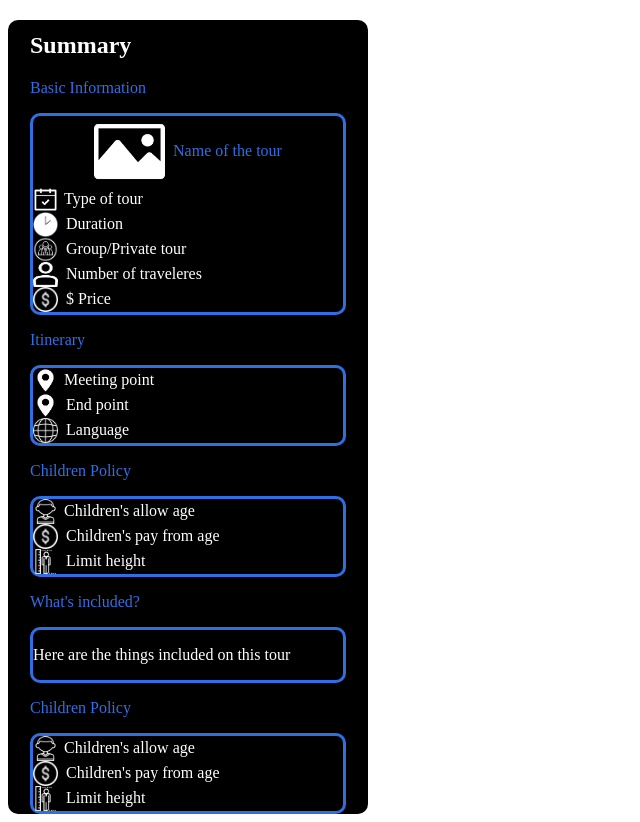
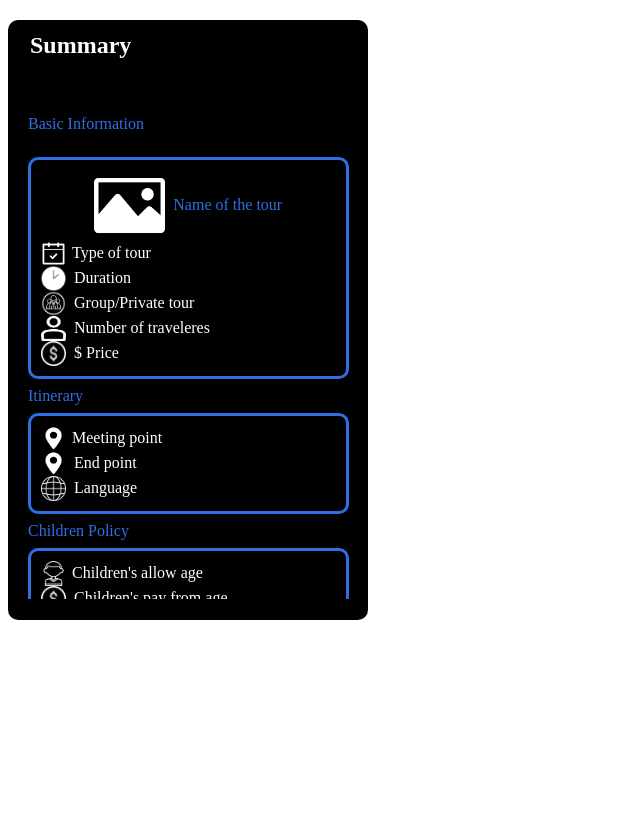
Before and after one commit to Efren73/GoWheelTheWorld-Front, a React (Create React App) app: page / in a window 1280 px wide. Shown: the whole page, without its empty margins (0-640 px from the left). After the commit the page ends 800 px from the top, so only its background shows below. Built offline with nearby package versions, Linux system fonts and the light colour scheme.

Commit message:
sumary completo

```diff
--- a/src/components/Cart/cart.component.tsx
+++ b/src/components/Cart/cart.component.tsx
@@ -13,6 +13,10 @@ import {
   HStack,
   AspectRatio,
   Divider,
+  Stack,
+  Input,
+  InputRightElement,
+  InputGroup,
 } from "@chakra-ui/react"
 import { ICart } from "./cart.types";
 
@@ -23,15 +27,27 @@ function Cart(props: ICart): JSX.Element {
 		<VStack
 			h="full"
 			w="full"
-			p={10}
+			padding='20px'
 			spacing={10}
 			alignItems="flex-start"
 			bg="wtw.200"
+			background="#EBE9E9"
 		>
-			<VStack alignItems="flex-start" p={0}>
-				<Heading size="2xl">Your cart</Heading>
-				<Text>If price is too hard on your eyes, try changing the theme.</Text>
-			</VStack>
+			<Stack spacing={2}>
+
+					<Text fontSize='20px' color='#3F6FE4'>Basic Information / Name</Text>
+					<Text fontSize='50px'>Give your experience a name</Text>
+					<Text fontSize='25px' paddingTop='20px'>Make sure it's descriptive and unique so travelers know what you offer.</Text>
+
+
+				<Stack spacing={3} w='full' paddingTop='20px'>
+					<InputGroup>
+						<Input placeholder='Experience name' size='lg'w='full'/>
+					</InputGroup>
+				</Stack>
+
+			</Stack>
+
 		</VStack>
 	);
 }
--- a/src/components/summary/summary.component.tsx
+++ b/src/components/summary/summary.component.tsx
@@ -26,15 +26,18 @@ import Typetour from './images/type-of-tour.png';
 import price from './images/price.png';
 
 const Summary = () => (
-  <Box h="full" w={360} background="#000" borderRadius='10px' borderColor={'black'}>
+  <Box h='600px' w={360} background="#000" borderRadius='10px' borderColor={'black'}>
     <Heading paddingLeft={22} paddingTop={12} color="#fff">
       Summary
     </Heading>
-    <Text color='#2F6FE4' paddingLeft={22}>
+
+    <VStack alignItems='flex-start' h='80%' overflowY='auto' padding='20px' maxW={310}>
+
+      <Text color='#2F6FE4'>
         Basic Information
       </Text>
-    <Box borderRadius='10px' borderColor='#2F6FE4' border='3px solid #2F6FE4' maxW={310} marginLeft={22}>
 
+      <Box borderRadius='10px' borderColor='#2F6FE4' border='3px solid #2F6FE4' w='95%' padding='10px'>
           <HStack justifyContent='center'>
             <Image src={photo} alt="default image"  maxWidth={114} maxH={71}/>
             <Text color='#2F6FE4'>
@@ -78,11 +81,11 @@ const Summary = () => (
           </HStack>
       </Box>
 
-    <Text color='#2F6FE4' paddingLeft={22}>
+      <Text color='#2F6FE4'>
         Itinerary
       </Text>
 
-    <Box borderRadius='10px' borderColor='#2F6FE4' border='3px solid #2F6FE4' maxW={310} marginLeft={22}>
+      <Box borderRadius='10px' borderColor='#2F6FE4' border='3px solid #2F6FE4'  w='95%' padding='10px'>
           <HStack justifyContent="en" spacing={6} w="full">
               <Image src={location} alt="Meeting point icon" w={25} h={25}/>
             <Text color="#fff">
@@ -104,11 +107,11 @@ const Summary = () => (
           </HStack>
       </Box>
 
-    <Text color='#2F6FE4' paddingLeft={22}>
+      <Text color='#2F6FE4'>
         Children Policy
       </Text>
 
-    <Box borderRadius='10px' borderColor='#2F6FE4' border='3px solid #2F6FE4' maxW={310} marginLeft={22}>
+      <Box borderRadius='10px' borderColor='#2F6FE4' border='3px solid #2F6FE4'  w='95%' padding='10px'>
           <HStack justifyContent="en" spacing={6} w="full">
               <Image src={child} alt="Child icon" w={25} h={25}/>
             <Text color="#fff">
@@ -130,42 +133,17 @@ const Summary = () => (
           </HStack>
       </Box>
 
-    <Text color='#2F6FE4' paddingLeft={22}>
+      <Text color='#2F6FE4'>
         What's included?
       </Text>
 
-    <Box borderRadius='10px' borderColor='#2F6FE4' border='3px solid #2F6FE4' maxW={310} marginLeft={22}>
+      <Box borderRadius='10px' borderColor='#2F6FE4' border='3px solid #2F6FE4'  w='95%' padding='10px'>
         <Text color="#fff">
           Here are the things included on this tour
         </Text>
       </Box>
 
-
-    <Text color='#2F6FE4' paddingLeft={22}>
-      Children Policy
-    </Text>
-
-    <Box borderRadius='10px' borderColor='#2F6FE4' border='3px solid #2F6FE4' maxW={310} marginLeft={22}>
-        <HStack justifyContent="en" spacing={6} w="full">
-            <Image src={child} alt="Child icon" w={25} h={25}/>
-          <Text color="#fff">
-          Children's allow age
-          </Text>
-        </HStack>
-
-        <HStack >
-          <Image src={price} alt="Price icon" w={25} h={25} />
-          <Text color="#fff">
-          Children's pay from age
-          </Text>
-        </HStack>
-        <HStack >
-          <Image src={height} alt="Height icon" w={25} h={25} />
-          <Text color="#fff">
-            Limit height
-          </Text>
-        </HStack>
-    </Box>
+    </VStack>
 
   </Box>
 )
--- a/src/index.tsx
+++ b/src/index.tsx
@@ -5,6 +5,7 @@ import { App } from "./App"
 import { Summary } from "./components"
 import reportWebVitals from "./reportWebVitals"
 import * as serviceWorker from "./serviceWorker"
+import { Cart } from "./components"
 
 ReactDOM.render(
   <React.StrictMode>
```
Lines whose indentation alone changed are shown as unchanged.
